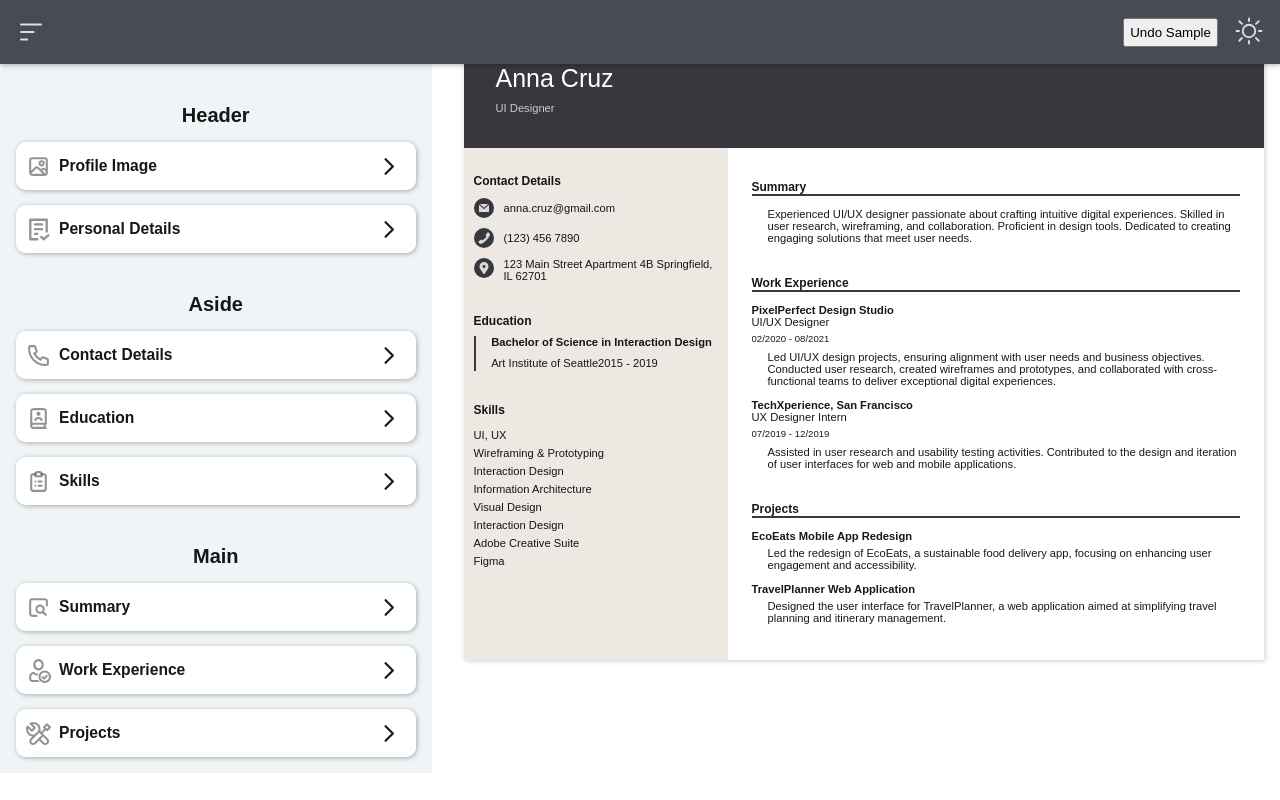
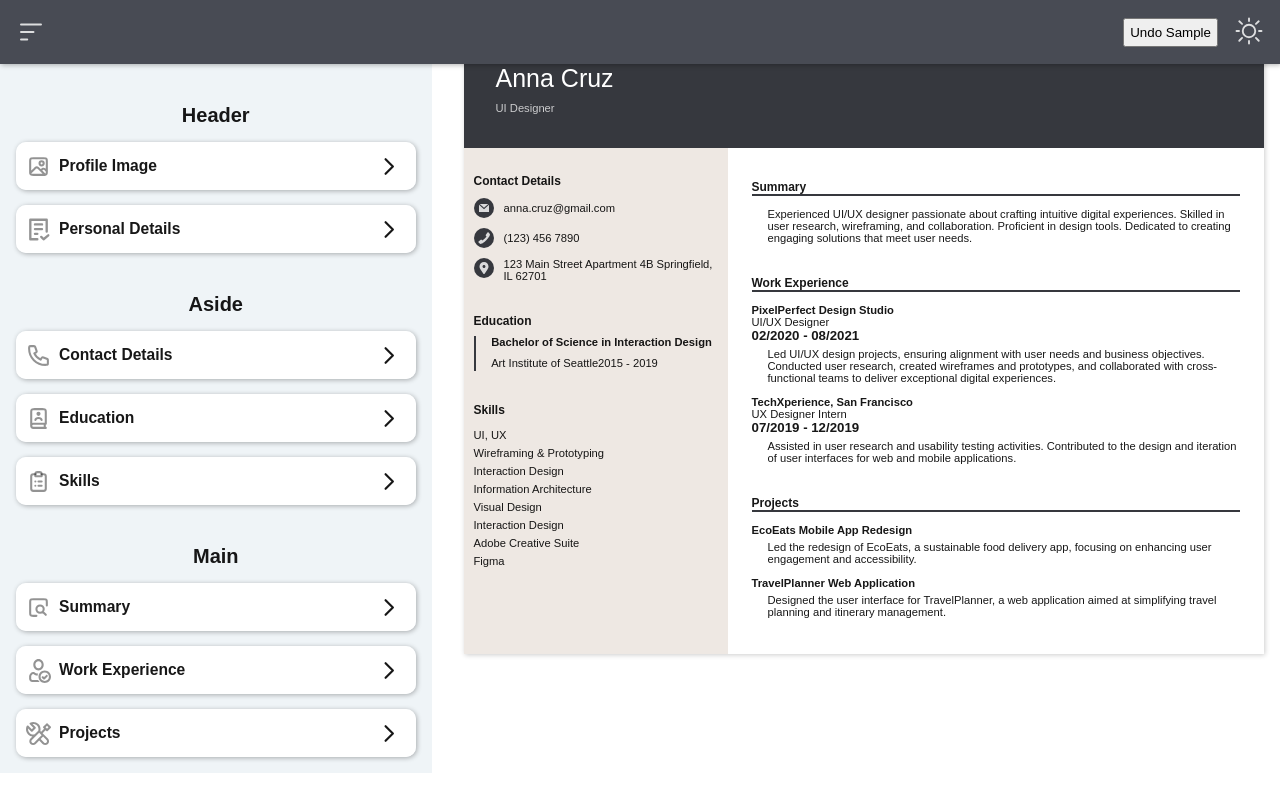
Before and after one commit to john0ground/CV-App, a React (Vite) app: page / in a window 1280 px wide. Both pictures are taken after a click on the button "Load Sample". Built offline with nearby package versions, Linux system fonts and the light colour scheme; a web font is replaced by a local one.

Commit message:
modify date details

```diff
--- a/src/components/Work.tsx
+++ b/src/components/Work.tsx
@@ -195,7 +195,7 @@ export function CvWork({ details }: CvWorkProps) {
                 <div className="work-data cv-data" key={work.key}>
                     <h3>{ work.companyName }</h3>
                     <h4>{ work.positionTitle }</h4>
-                    <span>{ work.startDate + ' - ' + work.endDate }</span>
+                    <h5>{ work.startDate + ' - ' + work.endDate }</h5>
                     <p>{ work.description }</p>
                 </div>
             ))}
```
